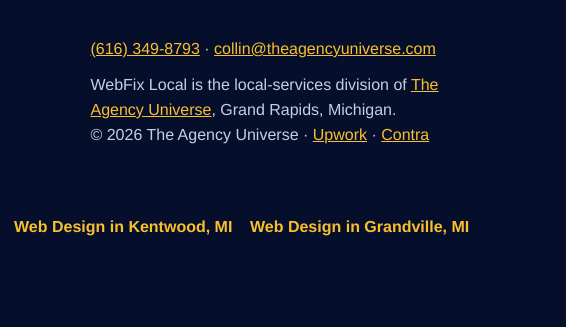
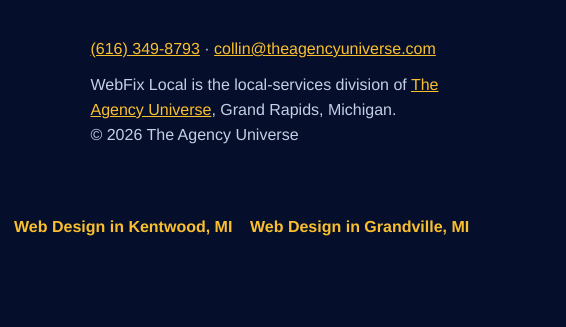
Before and after one commit to ycmxrrow/webfix-local, a plain HTML site: page web-design-byron-center-mi/index.html in a window 1280 px wide. Shown: the part 5347-5674 px from the top of the page, 714-1280 px from the left. Drawn offline with Linux system fonts and the light colour scheme.

Commit message:
Remove retired Upwork/Contra footer links

```diff
--- a/web-design-byron-center-mi/index.html
+++ b/web-design-byron-center-mi/index.html
@@ -587,7 +587,7 @@
     <div>
       <a href="tel:+16163498793">(616) 349-8793</a> · <a href="mailto:collin@theagencyuniverse.com">collin@theagencyuniverse.com</a><br>
       <p class="foot-div">WebFix Local is the local-services division of <a href="https://theagencyuniverse.com/">The Agency Universe</a>, Grand Rapids, Michigan.</p>
-      © <span id="yr">2026</span> The Agency Universe · <a href="https://www.upwork.com/services/product/development-it-one-page-website-for-your-local-business-fast-static-tap-to-call-2117870186496250639">Upwork</a> · <a href="https://contra.com/the_agency_universe/services">Contra</a>
+      © <span id="yr">2026</span> The Agency Universe
     </div>
   </div>
   <div class="wrap" style="margin-top:2.2rem">
```
